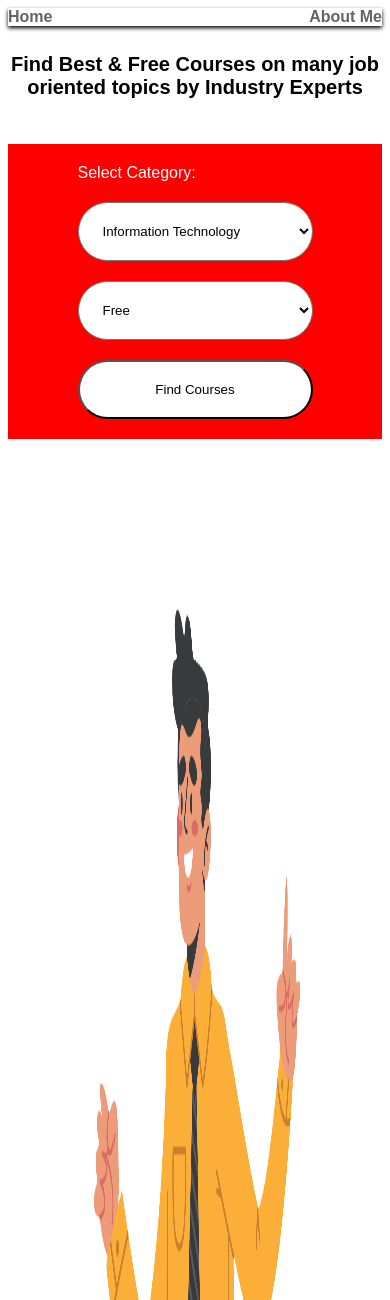
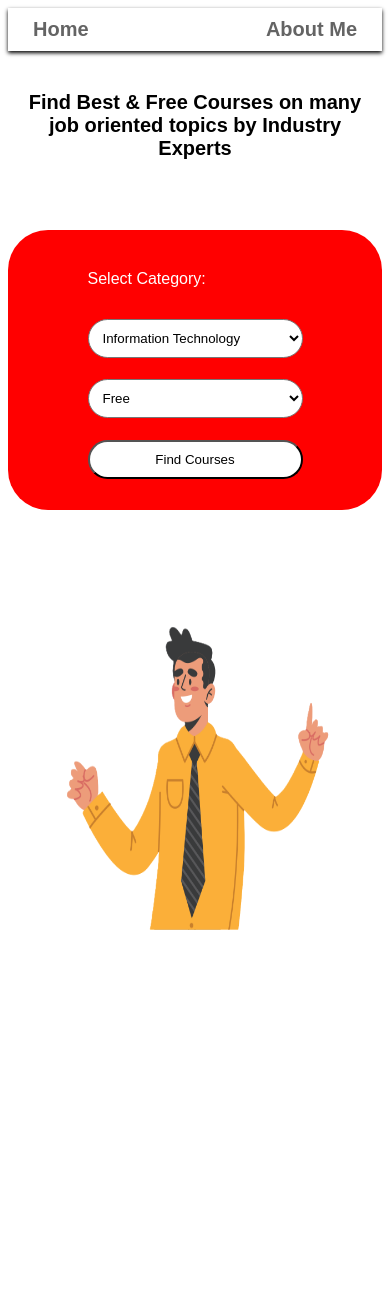
Before and after one commit to ritikjuyal/apnacollege-demo, a PHP site: page /home.html in a window 390 px wide. Shown: the top 1300 px of the page. After the commit the page ends 930 px from the top, so only its background shows below. Run offline with PHP 8.4, Linux system fonts and the light colour scheme.

Commit message:
Add files via upload

```diff
--- a/art.html
+++ b/art.html
@@ -1,7 +1,7 @@
 <html>
     <head>
         <link rel="stylesheet" href="home.css">
-        <title>Pro Finder Course App</title>
+        <title>Free Professional Course Finder</title>
         <!--Include the above in your head tag-->
     </head>
     <body>
--- a/artfree.html
+++ b/artfree.html
@@ -1,7 +1,7 @@
 <html>
     <head>
         <link rel="stylesheet" href="home.css">
-        <title>Pro Finder Course App</title>
+        <title>Free Professional Course Finder</title>
         <!--Include the above in your head tag-->
     </head>
     <body>
--- a/business.html
+++ b/business.html
@@ -1,7 +1,7 @@
 <html>
     <head>
         <link rel="stylesheet" href="home.css">
-        <title>Pro Finder Course App</title>
+        <title>Free Professional Course Finder</title>
         <!--Include the above in your head tag-->
     </head>
     <body>
--- a/businessfree.html
+++ b/businessfree.html
@@ -1,7 +1,7 @@
 <html>
     <head>
         <link rel="stylesheet" href="home.css">
-        <title>Pro Finder Course App</title>
+        <title>Free Professional Course Finder</title>
         <!--Include the above in your head tag-->
     </head>
     <body>
--- a/environment.html
+++ b/environment.html
@@ -1,7 +1,7 @@
 <html>
     <head>
         <link rel="stylesheet" href="home.css">
-        <title>Pro Finder Course App</title>
+        <title>Free Professional Course Finder</title>
         <!--Include the above in your head tag-->
     </head>
     <body>
--- a/environmentfree.html
+++ b/environmentfree.html
@@ -1,7 +1,7 @@
 <html>
     <head>
         <link rel="stylesheet" href="home.css">
-        <title>Pro Finder Course App</title>
+        <title>Free Professional Course Finder</title>
         <!--Include the above in your head tag-->
     </head>
     <body>
--- a/health.html
+++ b/health.html
@@ -1,7 +1,7 @@
 <html>
     <head>
         <link rel="stylesheet" href="home.css">
-        <title>Pro Finder Course App</title>
+        <title>Free Professional Course Finder</title>
         <!--Include the above in your head tag-->
     </head>
     <body>
--- a/healthfree.html
+++ b/healthfree.html
@@ -1,7 +1,7 @@
 <html>
     <head>
         <link rel="stylesheet" href="home.css">
-        <title>Pro Finder Course App</title>
+        <title>Free Professional Course Finder</title>
         <!--Include the above in your head tag-->
     </head>
     <body>
--- a/home.css
+++ b/home.css
@@ -35,6 +35,8 @@ a{
     text-decoration: none;
 }
 .header{
+    font-size: 30px;
+    padding: 5px 25px;
     display: flex;
     justify-content: space-between;
     box-shadow: 0 2px 4px #000;
@@ -44,7 +46,9 @@ a{
     display: grid;
     align-items: center;
     justify-content: center;
-    margin: 5% 0 0 0;
+    padding: 10px;
+    border-radius: 40px;
+    margin: 0 25%;
     background-color: #f00;
     color: #fff;
 }
@@ -54,8 +58,8 @@ label{
 select,button{
     border-radius: 40px;
     background-color: #fff;
-    margin: 0px 0px 20px 0px;
-    padding: 20px;
+    margin: 5% 0;
+    padding: 10px;
 }
 .apps{
     position: relative;
@@ -94,9 +98,28 @@ select,button{
 }
 .find{
     text-align: center;
-    font-size: 20px;
+    font-size: 25px;
+    margin: 40px 25% 50px 25%;
 }
 img[src='bmw.png']{
-    height: 1200px;
-    margin: 40px 20%;
+    height: 340px;
+    margin: 0 30%;
 }
+@media (max-width: 600px){
+    .header{
+        font-size: 20px;
+        color: #000;
+        padding: 10px 25px;
+    }
+    .app{
+        padding: 20px 0;
+        margin: 20px 0;
+    }
+    .find{
+        font-size: 20px;
+        margin: 40px 20px 50px 20px;
+    }
+    img[src='bmw.png']{
+        margin: 60px 12% 0 12%;
+    }
+}
--- a/home.html
+++ b/home.html
@@ -1,7 +1,8 @@
 <html>
     <head>
         <link rel="stylesheet" href="home.css">
-        <title>Pro Finder Course App</title>
+        <meta name="viewport" content="width=device-width, initial-scale=1.0">
+        <title>Free Professional Course Finder</title>
         <!--Include the above in your head tag-->
     </head>
     <body>
--- a/information.html
+++ b/information.html
@@ -1,7 +1,7 @@
 <html>
     <head>
         <link rel="stylesheet" href="home.css">
-        <title>Pro Finder Course App</title>
+        <title>Free Professional Course Finder</title>
         <!--Include the above in your head tag-->
     </head>
     <body>
--- a/informationfree.html
+++ b/informationfree.html
@@ -1,7 +1,7 @@
 <html>
     <head>
         <link rel="stylesheet" href="home.css">
-        <title>Pro Finder Course App</title>
+        <title>Free Professional Course Finder</title>
         <!--Include the above in your head tag-->
     </head>
     <body>
```
